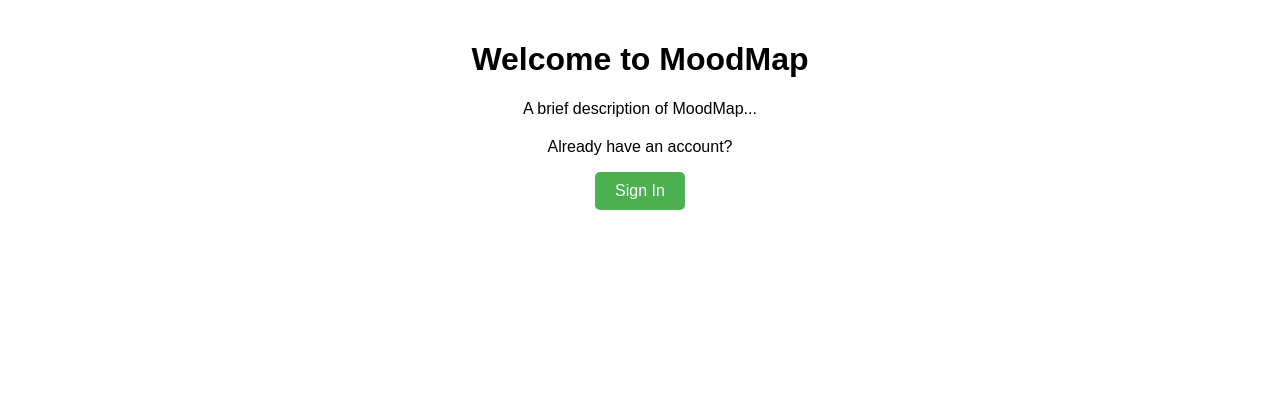
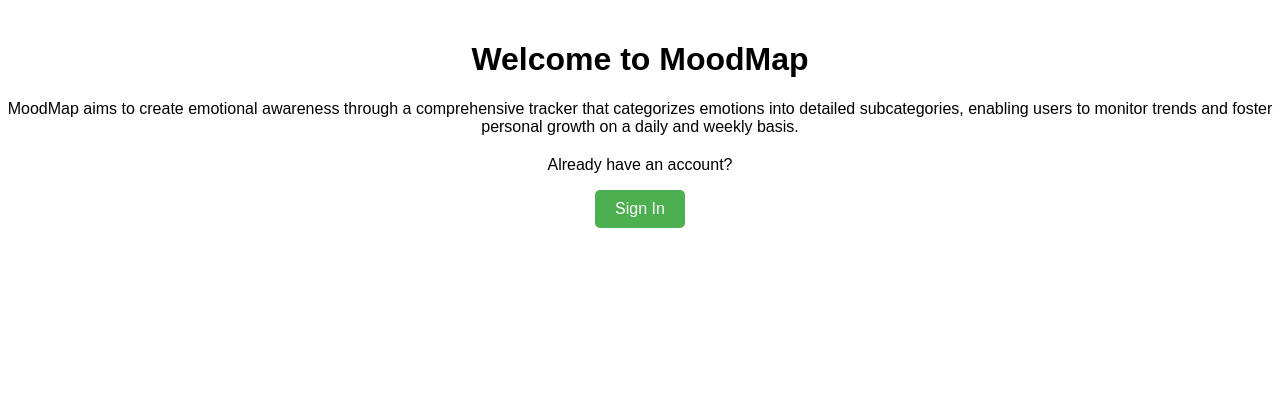
Before and after one commit to software-students-spring2024/2-web-app-exercise-team-11, a Flask app: page / in a window 1280 px wide. Shown: the top 420 px of the page. Run offline with Flask 2, Linux system fonts and the light colour scheme.

Commit message:
added moodmap description

```diff
--- a/templates/landing.html
+++ b/templates/landing.html
@@ -9,7 +9,8 @@
 <body>
     <header>
         <h1>Welcome to MoodMap</h1>
-        <p>A brief description of MoodMap...</p>
+        <p>MoodMap aims to create emotional awareness through a comprehensive tracker that
+            categorizes emotions into detailed subcategories, enabling users to monitor trends and foster personal growth on a daily and weekly basis.</p>
         <div id="account-actions">
             <p>Already have an account?</p>
             <a href="/sign_in" class="action-btn">Sign In</a>
```
